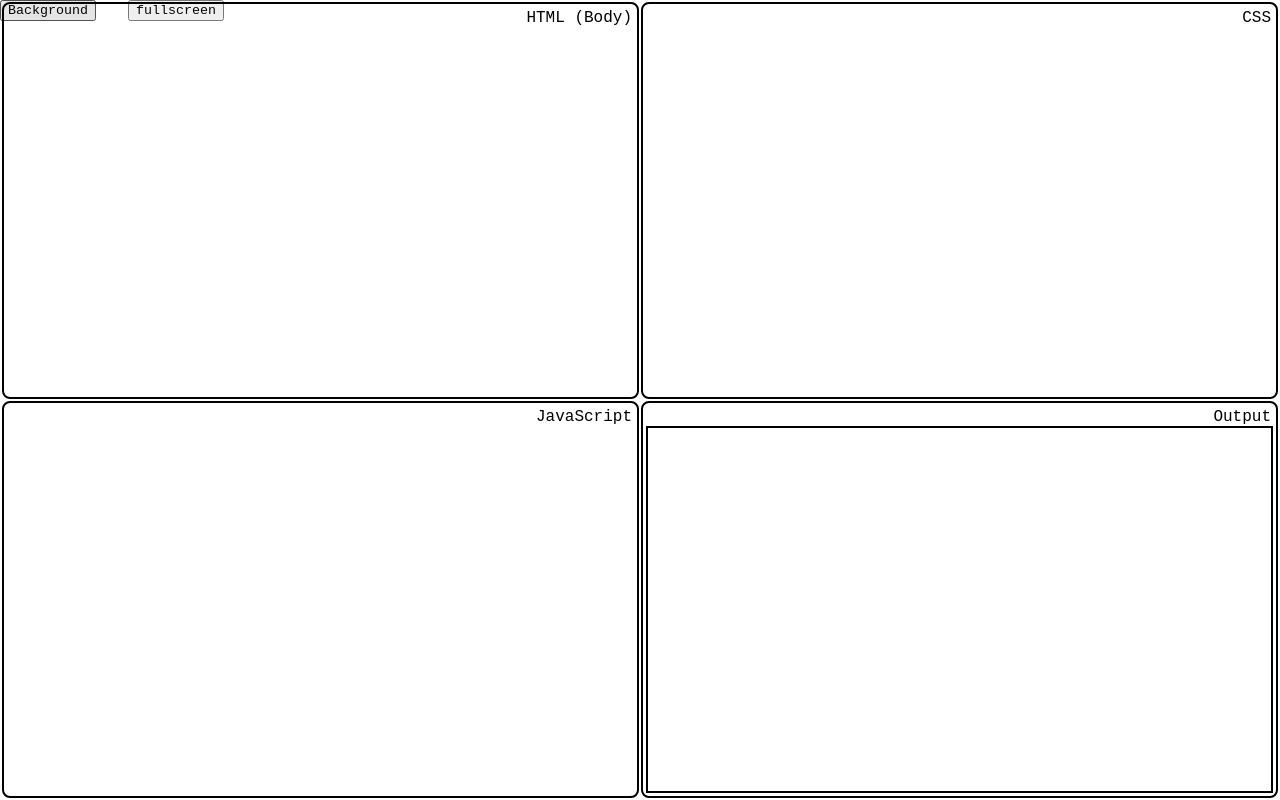
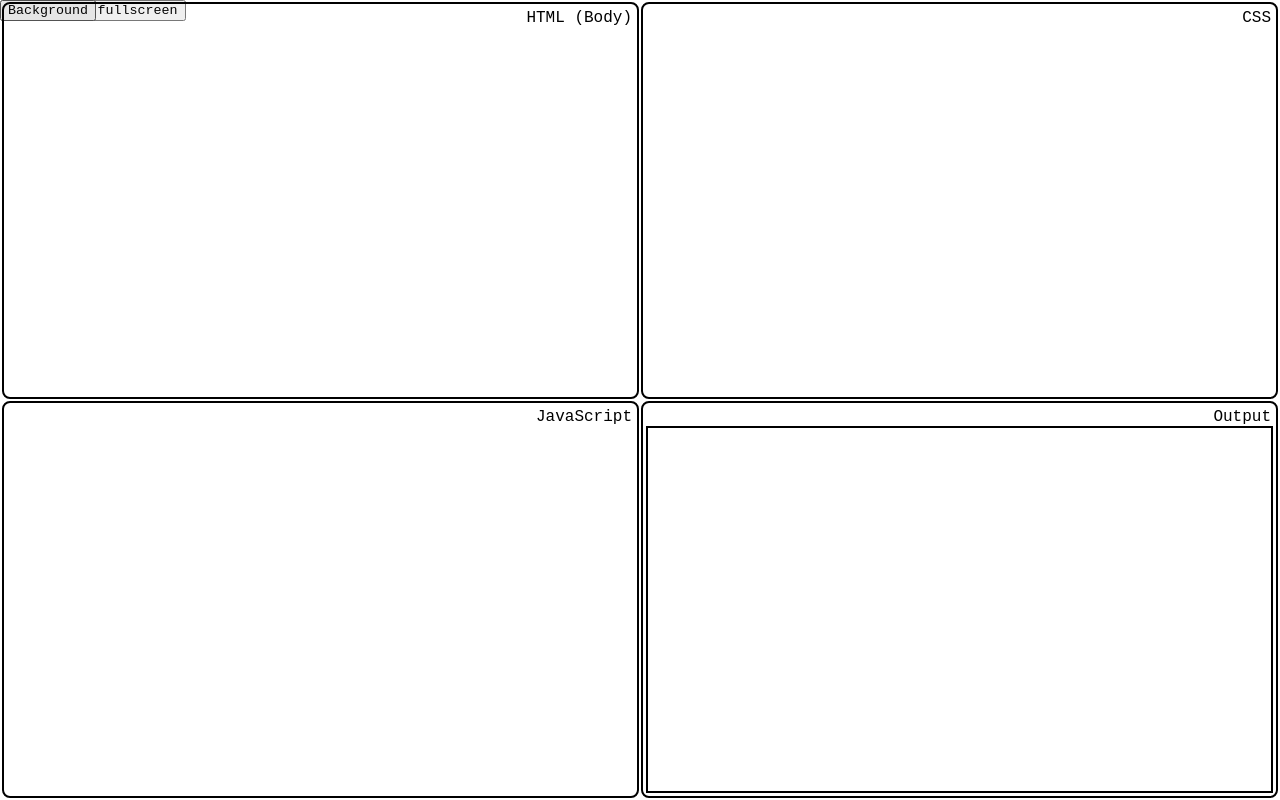
Before and after one commit to TheNPCFISH/studio, a plain HTML site: page index.html in a window 1280 px wide. Drawn offline with Linux system fonts and the light colour scheme; a web font is replaced by a local one.

Commit message:
Update index.html

```diff
--- a/index.html
+++ b/index.html
@@ -31,7 +31,7 @@
 	    #n {
 		    display:inline-block;
 		    position:fixed;
-		    left:10%;
+		    left:7%;
 	    }
 body,textarea.content,html,iframe,table {
 	border: 0;
```
